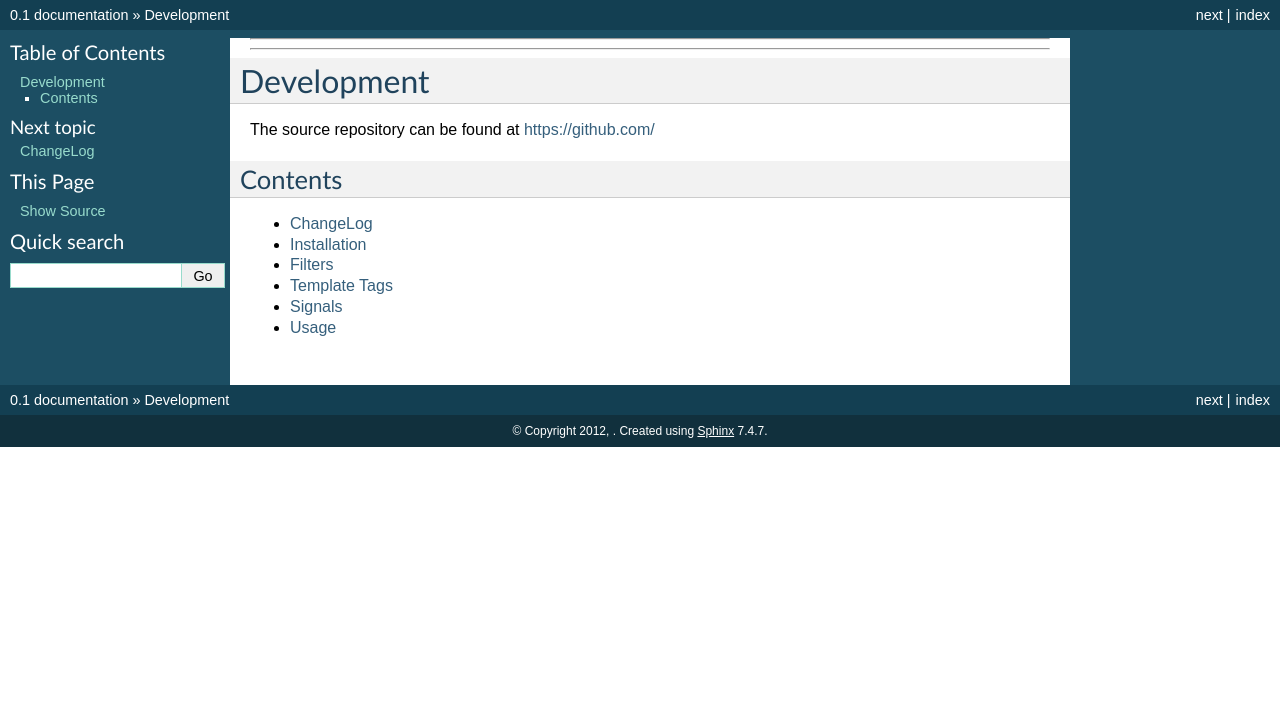
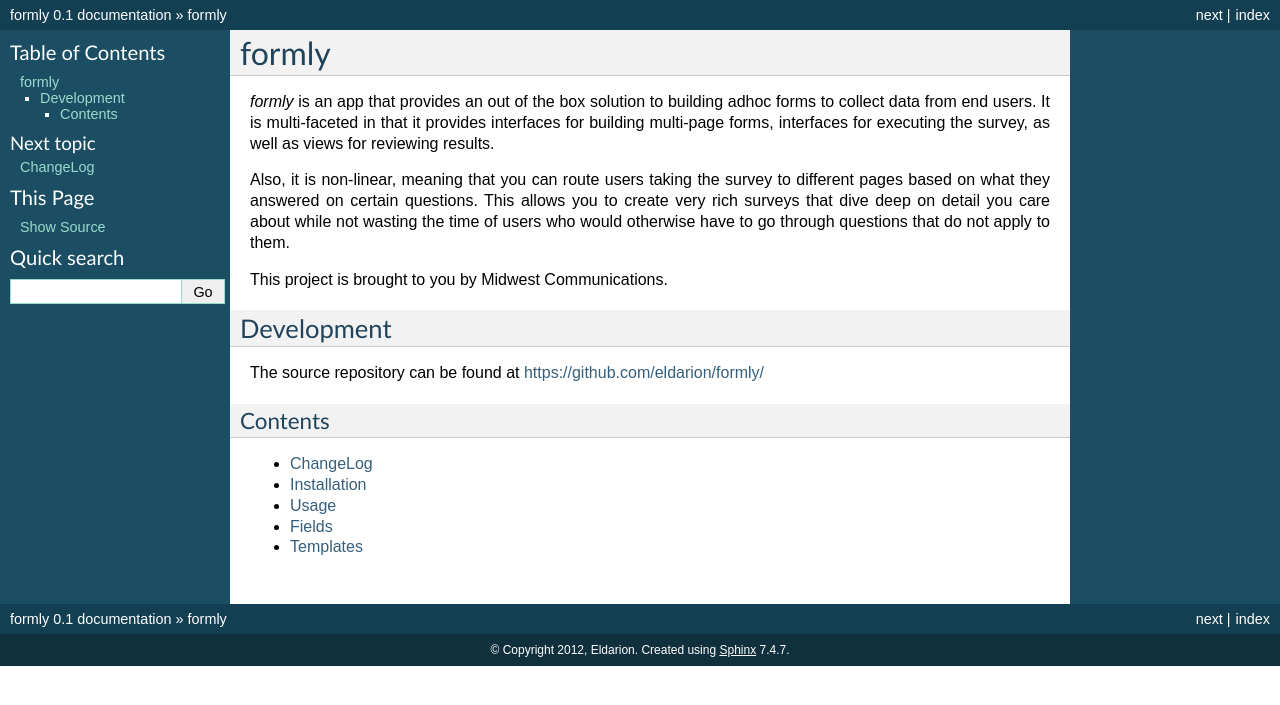
Before and after one commit to eldarion/formly, a Sphinx documentation site: the page built from docs/index.rst, in a window 1280 px wide. Shown: the top 705 px of the page. Built offline with Sphinx 7.4.7, drawn with Linux system fonts in a browser that asks for light colours; the version number is read from the project's files by our own code.

Commit message:
Add documentation

```diff
--- a/docs/conf.py
+++ b/docs/conf.py
@@ -4,8 +4,8 @@
 templates_path = []
 source_suffix = '.rst'
 master_doc = 'index'
-project = u''
-copyright_holder = ''
+project = u'formly'
+copyright_holder = 'Eldarion'
 copyright = u'2012, %s' % copyright_holder
 exclude_patterns = ['_build']
 pygments_style = 'sphinx'
--- a/docs/index.rst
+++ b/docs/index.rst
@@ -1,13 +1,25 @@
+======
+formly
 ======
 
-======
+`formly` is an app that provides an out of the box solution to building adhoc
+forms to collect data from end users. It is multi-faceted in that it provides
+interfaces for building multi-page forms, interfaces for executing the survey,
+as well as views for reviewing results.
 
+Also, it is non-linear, meaning that you can route users taking the survey to
+different pages based on what they answered on certain questions. This allows
+you to create very rich surveys that dive deep on detail you care about while
+not wasting the time of users who would otherwise have to go through questions
+that do not apply to them.
+
+This project is brought to you by Midwest Communications.
 
 
 Development
 -----------
 
-The source repository can be found at https://github.com/
+The source repository can be found at https://github.com/eldarion/formly/
 
 
 Contents
@@ -18,6 +30,6 @@
 
  changelog
  installation
- templatetags
- signals
  usage
+ fields
+ templates
--- a/docs/signals.rst
+++ /dev/null
@@ -1,4 +0,0 @@
-.. _signals:
-
-Signals
-=======
--- a/docs/templatetags.rst
+++ /dev/null
@@ -1,9 +0,0 @@
-.. _templatetags:
-
-Filters
-=======
-
-
-
-Template Tags
-=============
```
Also changed, not shown: docs/fields.rst (added, +77 -0 lines), docs/installation.rst (+19 -4 lines), docs/templates.rst (added, +135 -0 lines), docs/usage.rst (+23 -0 lines), 1 other file.
